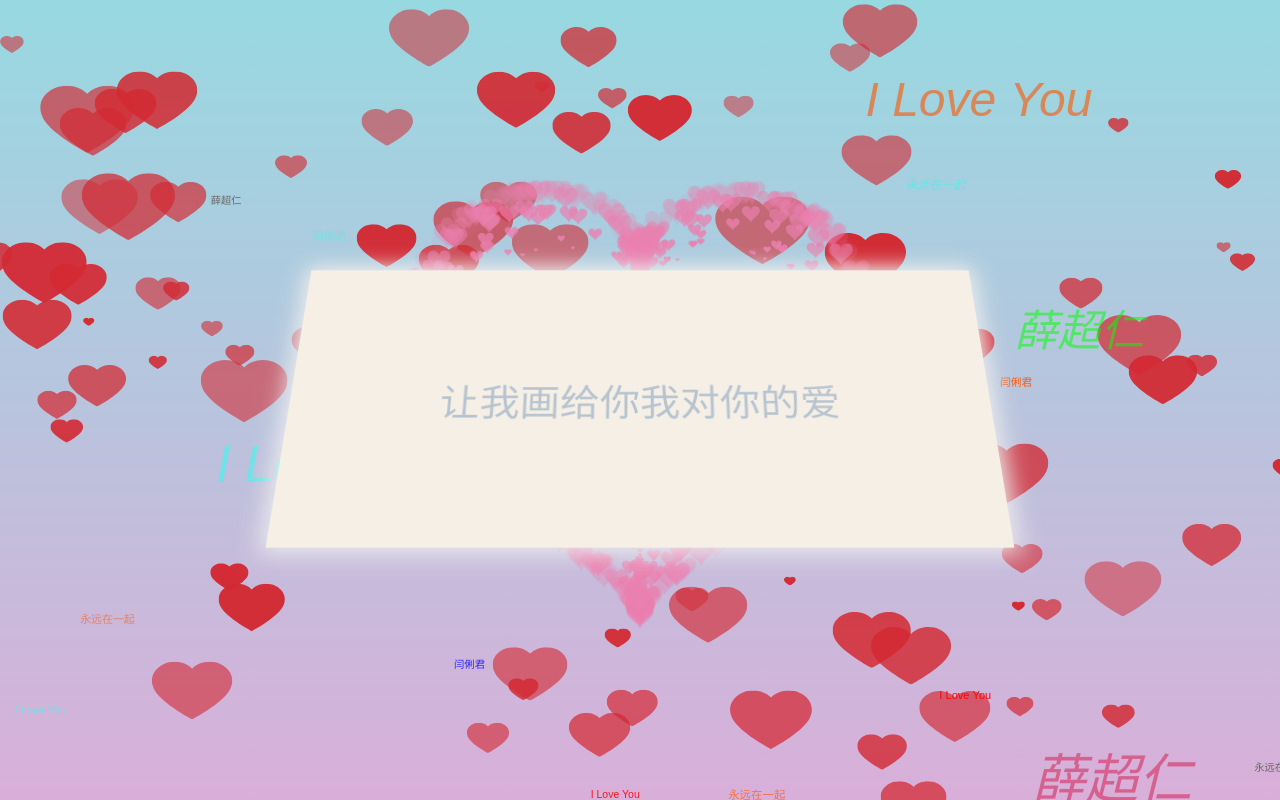
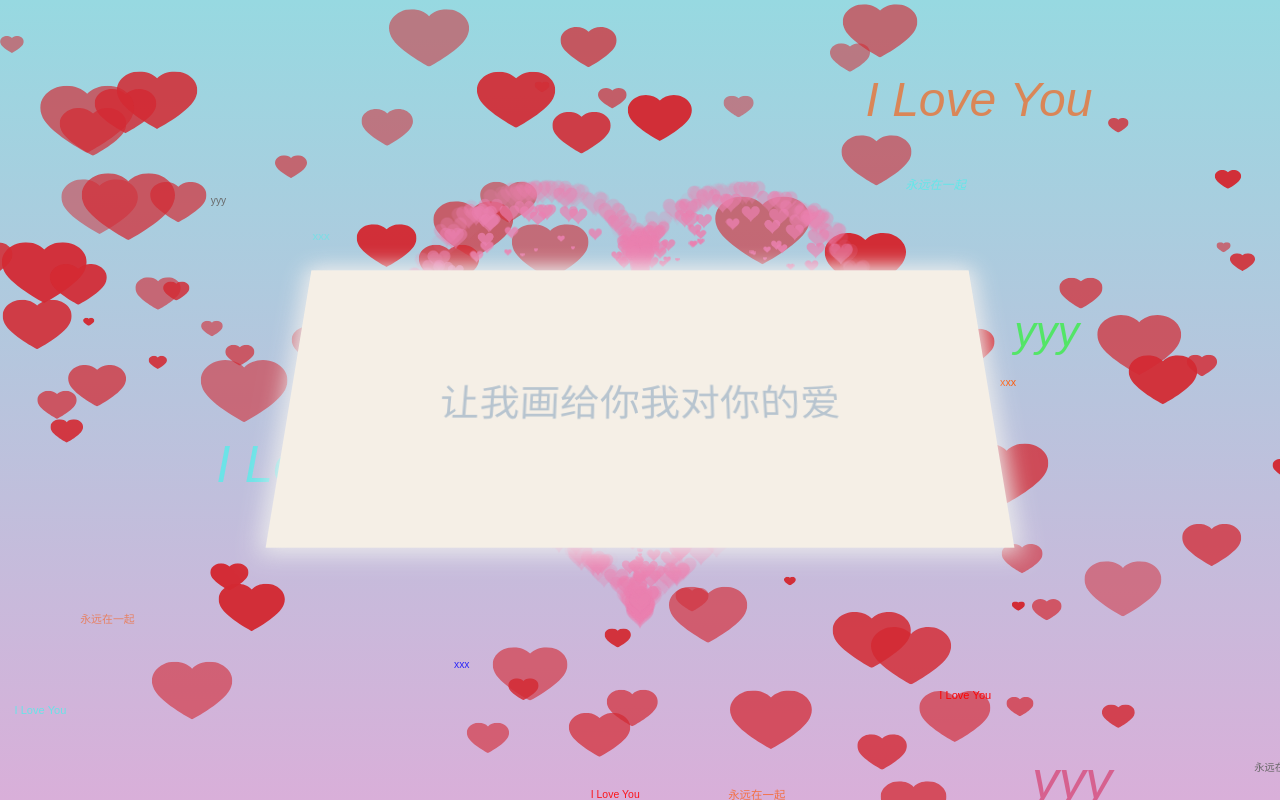
Before and after one commit to Qnbit/Qnbit.github.io, a plain HTML site: page index.html in a window 1280 px wide. Drawn offline with Linux system fonts and the light colour scheme; animation ran at ten frames a second.

Commit message:
Update index.html

```diff
--- a/index.html
+++ b/index.html
@@ -9,7 +9,7 @@
     <meta name="Description" content="" />
     <meta http-equiv="X-UA-Compatible" content="IE=edge" />
     <meta name="viewport" content="width=device-width, initial-scale=1.0" />
-    <title>开心超人❤君宝</title>
+    <title>nnnn</title>
     <link rel="stylesheet" href="letter.css" />
     <style>
       * {
@@ -99,9 +99,9 @@
         if (val > 1 && val <= 3) {
           return "永远在一起";
         } else if (val > 3 && val <= 5) {
-          return "闫俐君";
+          return "xxx";
         } else if (val > 5 && val <= 8) {
-          return "薛超仁";
+          return "yyy";
         } else {
           return "I Love You";
         }
```
